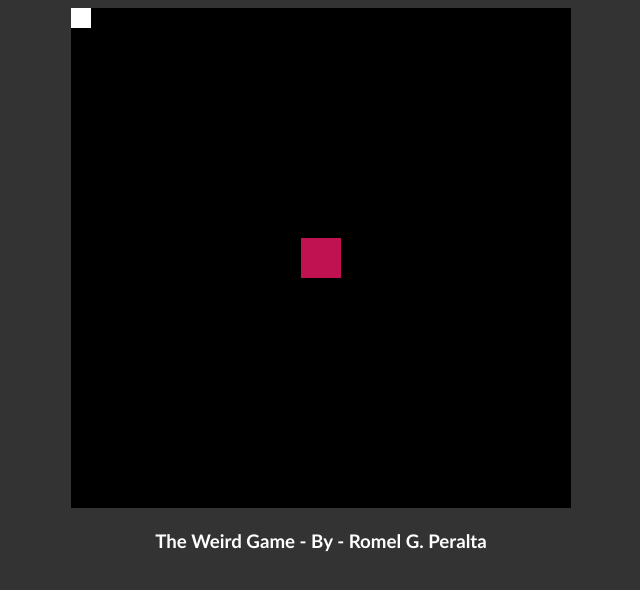
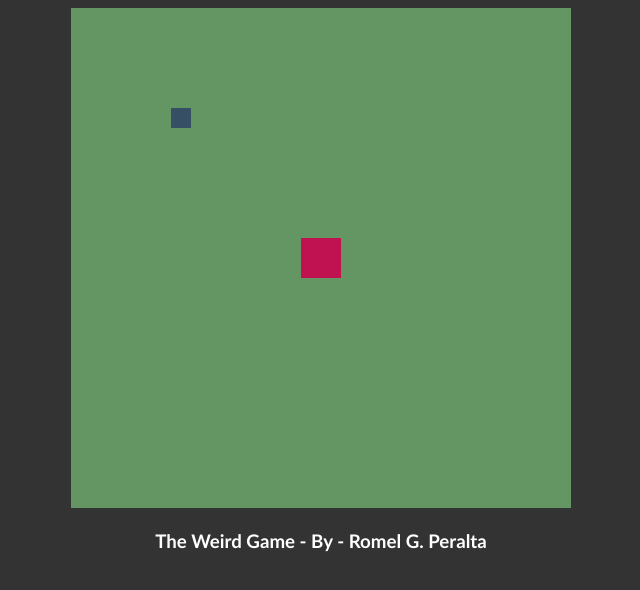
Before and after one commit to trunicz/dev_weird_game, a website: page src/index.html in a window 1280 px wide. Shown: the whole page, without its empty margins (319-959 px from the left). Drawn offline with Linux system fonts and the light colour scheme.

Commit message:
add render function

```diff
--- a/src/index.html
+++ b/src/index.html
@@ -4,7 +4,7 @@
 <head>
   <meta charset="UTF-8">
   <meta http-equiv="X-UA-Compatible" content="IE=edge">
-  <meta name="viewport" content="width=device-width, initial-scale=1.0">
+  <meta name="viewport" contenta="width=device-width, initial-scale=1.0">
   <title>Document</title>
   <link rel="stylesheet" href="style.css">
 </head>
--- a/src/main.js
+++ b/src/main.js
@@ -1,12 +1,13 @@
 const c = document.getElementById('canva')
 const ctx = c.getContext('2d')
+const playerColor = 'rgba(10,10,100,0.5)'
 
-let x = 0
+let x = 100
 let directions = []
-let y = 0
-let playerObj = {}
-const WallObj = {}
-
+let y = 100
+// let playerObj = {}
+// const WallObj = {}
+const wallsArray = []
 const playerWidth = 20
 const playerHeight = 20
 
@@ -33,6 +34,7 @@ function run(ctx, c) {
 function draw(ctx, c, directions) {
   ctx.fillStyle = '#000'
   ctx.fillRect(x, y, c.width, c.height)
+  renderLevel(10)
 
   directions.forEach((direction) => {
     if (direction === 'w') y -= 3
@@ -51,29 +53,53 @@ function draw(ctx, c, directions) {
 }
 
 function paintPlayer(x, y) {
-  ctx.fillStyle = '#fff'
+  ctx.fillStyle = playerColor
   ctx.fillRect(x, y, playerWidth, playerHeight)
-  playerObj = {
-    x,
-    y,
-    width: playerWidth,
-    height: playerHeight
+}
+
+function paintWall(
+  x,
+  y,
+  width = playerWidth * 2,
+  height = playerHeight * 2,
+  color = '#c01150'
+) {
+  x = x - playerHeight
+  y = y - playerWidth
+  ctx.fillStyle = color
+  return ctx.fillRect(x, y, width, height)
+}
+
+function renderLevel(walls, lastX = 0, nextX = 0, lastY = 0, nextY = 0) {
+  const width = c.width / walls
+  const height = c.height / walls
+  if (nextX === 0 || lastY === 0 || nextX === 500 || lastY === 500) {
+    paintWall(nextX, nextY, width, height, 'rgb(100,150,100)')
+  } else {
+    paintWall(nextX, nextY, width, height, 'rgb(100,150,100)')
+  }
+  wallsArray.push({
+    x: nextX,
+    y: nextY,
+    width,
+    height
+  })
+  if (nextX < c.width) {
+    lastX = nextX
+    nextX = lastX + width
+  } else {
+    nextX = 0
+    nextY = lastY + height
+    lastY = nextY
+  }
+  console.log()
+  if (nextX <= c.width && nextY <= c.height) {
+    renderLevel(walls, nextX, nextX, lastY, lastY)
   }
 }
-function paintWall(x, y, width = 0, height = 0) {
-  x = x - playerHeight
-  y = y - playerWidth
-  width = playerWidth * 2
-  height = playerHeight * 2
-
-  ctx.fillStyle = '#c01150'
-  ctx.fillRect(x, y, width, height)
-  playerObj = {
-    x,
-    y,
-    width,
-    height
-  }
-}
+// function random(max) {
+//   return Math.floor(Math.random() * max) + 1
+// }
 
 init()
+console.table(wallsArray)
```
